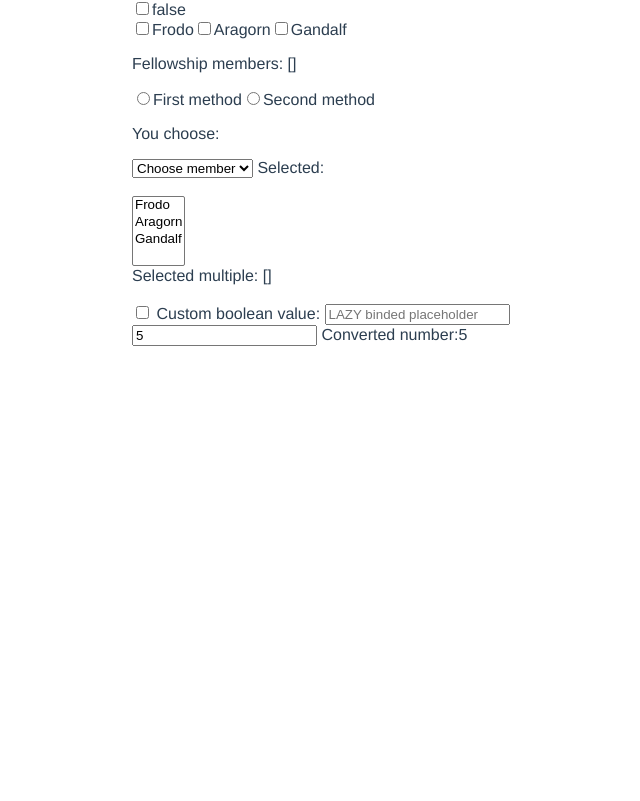
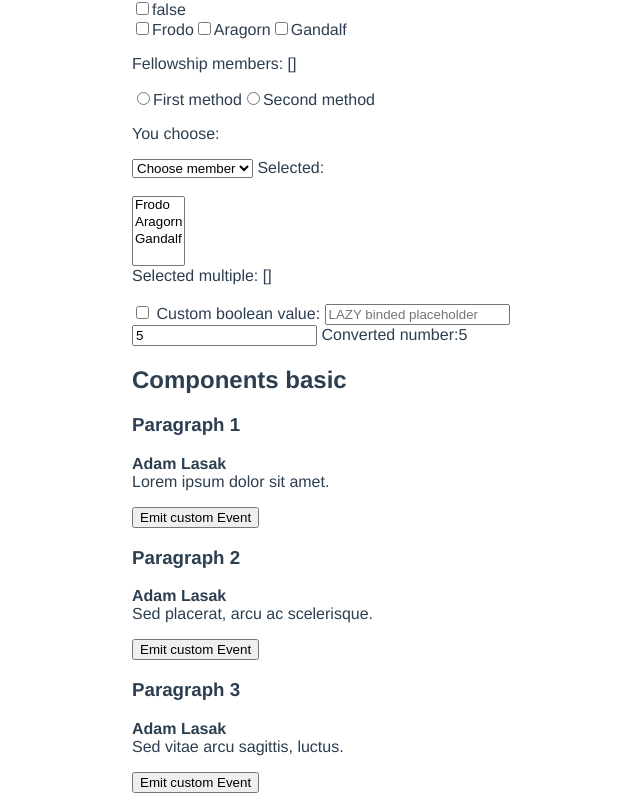
Before and after one commit to pr033r/vue2-demo, a Vue app: page /#/testing-vue-features in a window 1280 px wide. Shown: the part 2173-2974 px from the top of the page, without its empty margins (192-832 px from the left). Before the commit the page ends 2527 px from the top, so only its background shows below. Built offline with nearby package versions, Linux system fonts and the light colour scheme.

Commit message:
components basics

```diff
--- /dev/null
+++ b/src/components/BlogPost.vue
@@ -0,0 +1,35 @@
+<template>
+  <div>
+    <div id="blog-post">
+      <h3>{{ post.title }}</h3>
+      <p>
+        <b>{{ post.author }}</b><br>
+        {{ post.content }}
+      </p>
+      <button v-on:click="emitEventToChangeTextColor">Emit custom Event</button>
+    </div>
+  </div>
+</template>
+
+<script>
+  export default {
+    props: ['post'],
+    data() {
+      return {
+        redPost: false,
+      }
+    },
+
+    methods: {
+      emitEventToChangeTextColor() {
+        const vm = this;
+        vm.redPost = !vm.redPost;
+        vm.$emit('changeTextColor', vm.redPost);
+      }
+    },
+  }
+</script>
+
+<style scoped>
+
+</style>
--- /dev/null
+++ b/src/components/ComponentsBasics.vue
@@ -0,0 +1,43 @@
+<template>
+  <div>
+    <BlogPost
+      v-for="post of posts"
+      v-bind:key="post.title"
+      v-bind:post="post"
+      v-bind:style="{ color: redPost ? 'red' : '#2c3e50' }"
+      v-on:changeTextColor="changeTextColor($event)"
+    ></BlogPost>
+  </div>
+</template>
+
+<script>
+  import BlogPost from './BlogPost.vue';
+
+  export default {
+    data() {
+      return {
+        posts: [
+          { author: 'Adam Lasak', title: 'Paragraph 1', content: 'Lorem ipsum dolor sit amet.' },
+          { author: 'Adam Lasak', title: 'Paragraph 2', content: 'Sed placerat, arcu ac scelerisque.' },
+          { author: 'Adam Lasak', title: 'Paragraph 3', content: 'Sed vitae arcu sagittis, luctus.' },
+        ],
+        redPost: false,
+      }
+    },
+
+    methods: {
+      changeTextColor(e) {
+        // event is defined in BlogPost component, we defined only boolean value
+        this.redPost = e;
+      }
+    },
+
+    components: {
+      BlogPost,
+    },
+  }
+</script>
+
+<style scoped>
+
+</style>
--- a/src/components/TestingVueFeatures.vue
+++ b/src/components/TestingVueFeatures.vue
@@ -13,6 +13,10 @@
 
     <EventHandling></EventHandling>
     <FormInputBindings></FormInputBindings>
+
+    <h2>Components basic</h2>
+    <ComponentsBasics></ComponentsBasics>
+
   </div>
 </template>
 
@@ -24,6 +28,7 @@ import ConditionalRendering from './ConditionalRendering.vue';
 import ListRendering from './ListRendering.vue';
 import EventHandling from './EventHandling.vue';
 import FormInputBindings from './FormInputBindings.vue';
+import ComponentsBasics from './ComponentsBasics.vue';
 
 export default {
   name: "TestingVueFeatures",
@@ -35,6 +40,7 @@ export default {
     ListRendering,
     EventHandling,
     FormInputBindings,
+    ComponentsBasics,
   }
 };
 </script>
```
Also changed, not shown: package.json (+5 -5 lines), 1 other file (tests, documents, lock files or other folders).
